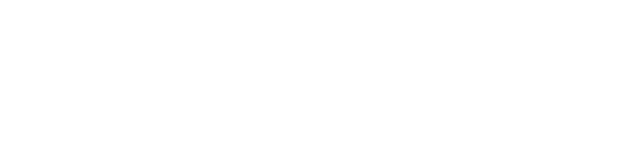
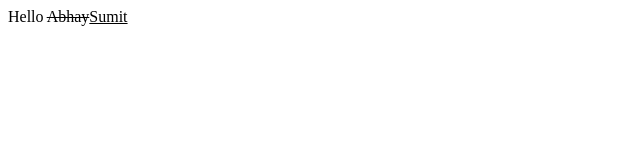
Before and after one commit to Abhay0294/typescript-wgsjwm, a website: page index.html in a window 1280 px wide. Shown: the whole page, without its empty margins (0-640 px from the left). Drawn offline with Linux system fonts and the light colour scheme.

Commit message:
1 file modified

```diff
--- a/index.html
+++ b/index.html
@@ -1 +1,4 @@
 <div id="app" class="app"></div>
+
+<!-- Below is the R&D on <del> and <ins> tags-->
+<p>Hello <del>Abhay</del><ins>Sumit</ins></p>
```
